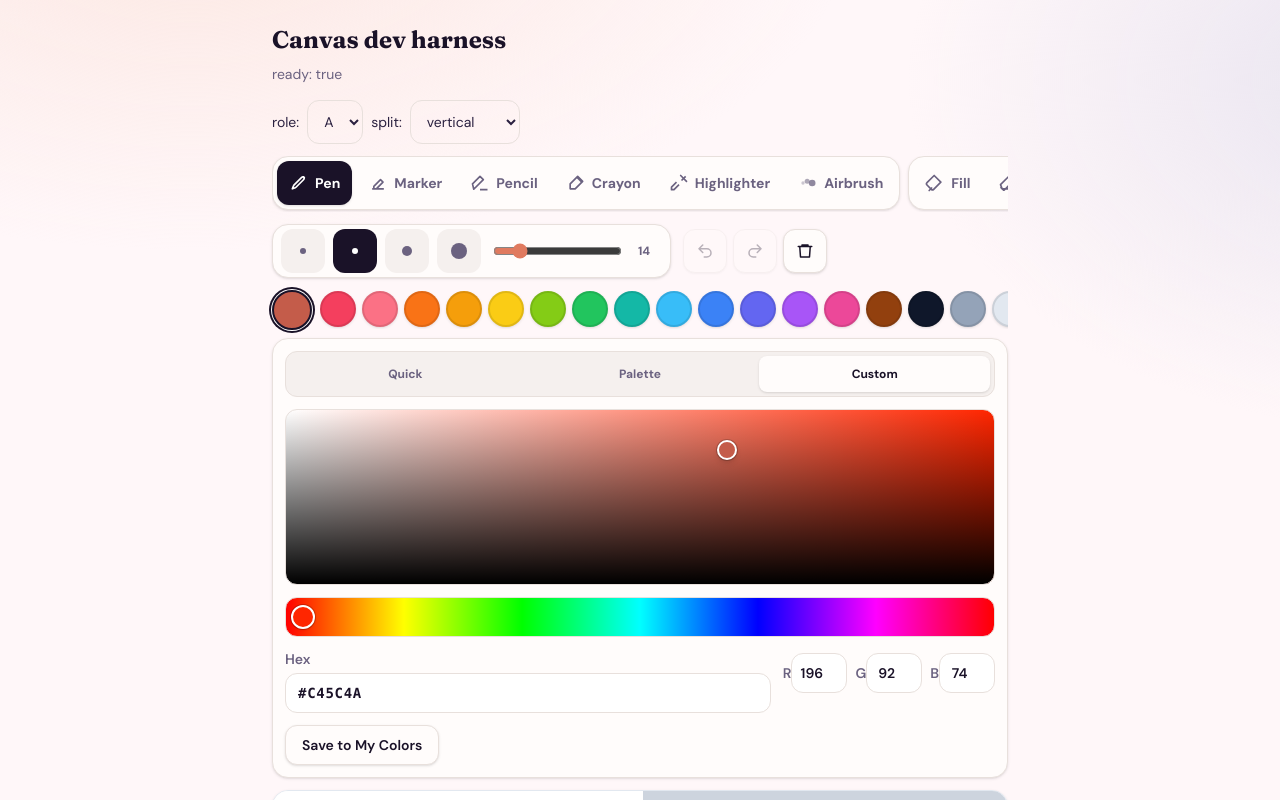
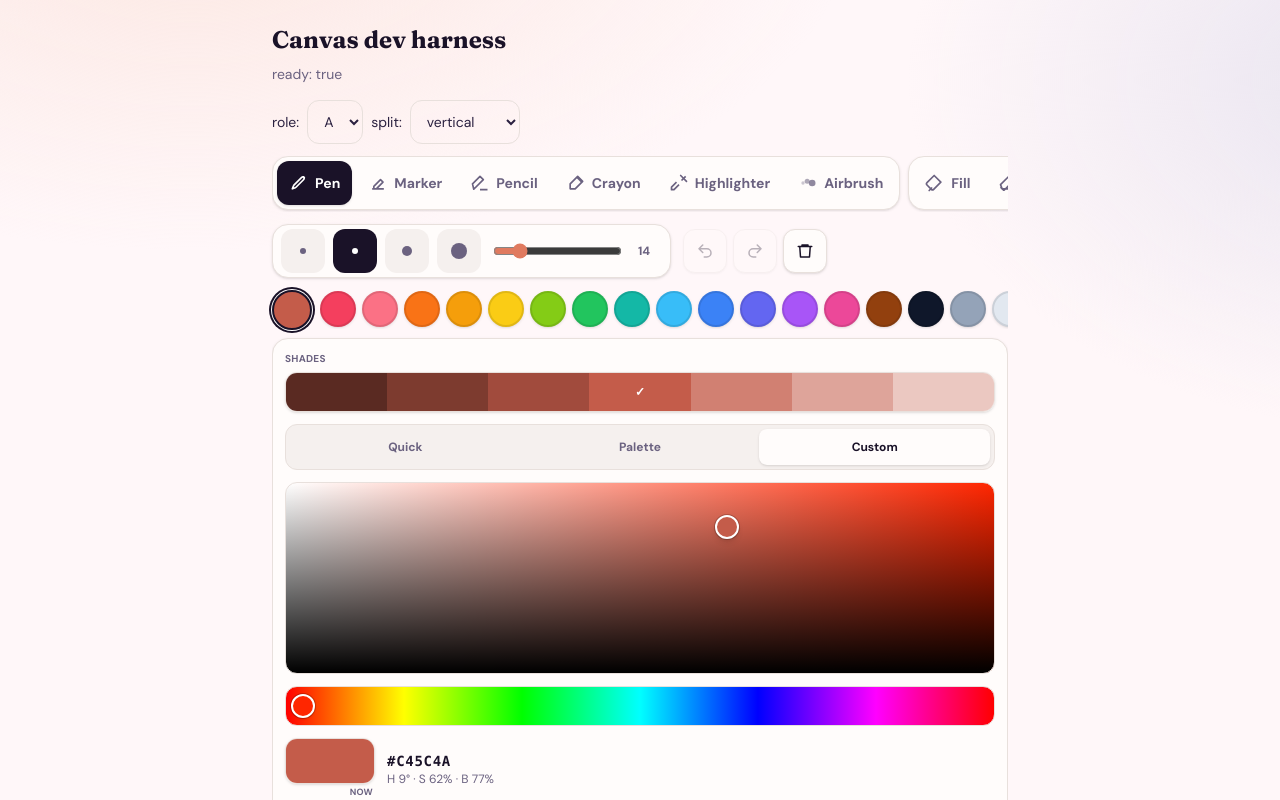
Before and after one commit to ericchen682/duos, a Next.js app: page /dev/canvas in a window 1280 px wide. Both pictures are taken after a click on the button 292 px from the left and 310 px from the top of the page. Shown: the top 800 px of the page. Built offline with nearby package versions, Linux system fonts and the light colour scheme.

Commit message:
feat: shades strip, custom-tab compare, tap-to-save slots, animated sheet

```diff
--- a/components/coloring/ColorPicker.tsx
+++ b/components/coloring/ColorPicker.tsx
@@ -2,12 +2,15 @@
 
 import { useCallback, useRef, useState } from "react";
 import {
+  contrastText,
   hexToHsv,
   hexToRgb,
   hsvToHex,
   isValidHex,
   normalizeHex,
   rgbToHex,
+  shadeRamp,
+  type HSV,
 } from "@/lib/coloring/colorUtils";
 import { QUICK_PICKS } from "@/lib/coloring/palette";
 import {
@@ -21,6 +24,7 @@ import {
   type PaletteOverrideKey,
 } from "@/lib/coloring/paletteStorage";
 import { loadRecentColors, pushRecentColor } from "@/lib/coloring/recentColors";
+import { HsvArea } from "@/components/coloring/HsvArea";
 import { SwatchEditor, type SwatchEditTarget } from "@/components/coloring/SwatchEditor";
 import { Button } from "@/components/ui/Button";
 
@@ -38,6 +42,7 @@ function SwatchButton({
   selected,
   onPick,
   onLongPress,
+  onEmptyPick,
   size = "md",
   empty = false,
   label,
@@ -46,6 +51,8 @@ function SwatchButton({
   selected: boolean;
   onPick: (c: string) => void;
   onLongPress?: () => void;
+  /** Tap handler for empty slots (e.g. save the current color into the slot). */
+  onEmptyPick?: () => void;
   size?: "sm" | "md";
   empty?: boolean;
   label?: string;
@@ -71,9 +78,9 @@ function SwatchButton({
     return (
       <button
         type="button"
-        onClick={() => onLongPress?.()}
+        onClick={() => onEmptyPick?.()}
         aria-label={label ?? "Empty color slot"}
-        className={`${dim} ${touchSafe} shrink-0 rounded-full border-2 border-dashed border-[var(--duos-border)] bg-white text-sm text-[var(--duos-ink-muted)] transition hover:border-[var(--duos-accent)]`}
+        className={`${dim} ${touchSafe} shrink-0 rounded-full border-2 border-dashed border-[var(--duos-border)] bg-white text-sm text-[var(--duos-ink-muted)] transition hover:border-[var(--duos-accent)] hover:text-[var(--duos-accent)] active:scale-95`}
       >
         +
       </button>
@@ -121,90 +128,146 @@ function SwatchButton({
           : "border-black/10"
       }`}
       style={{ backgroundColor: c }}
-    />
+    >
+      {selected && (
+        <span
+          className="pointer-events-none flex h-full w-full items-center justify-center text-[11px] font-bold"
+          style={{ color: contrastText(c) }}
+          aria-hidden
+        >
+          ✓
+        </span>
+      )}
+    </button>
+  );
+}
+
+/**
+ * Segmented darker→lighter ramp of the current base color. Anchored to the
+ * last deliberately-picked color, so tapping a shade doesn't shift the ramp
+ * out from under your finger.
+ */
+function ShadeStrip({
+  base,
+  current,
+  onPick,
+}: {
+  base: string;
+  current: string;
+  onPick: (hex: string) => void;
+}) {
+  const ramp = shadeRamp(base, 3);
+  const mid = Math.floor(ramp.length / 2);
+
+  return (
+    <div>
+      <p className="mb-1.5 text-[10px] font-bold uppercase tracking-wide text-[var(--duos-ink-muted)]">
+        Shades
+      </p>
+      <div
+        className="flex h-10 w-full overflow-hidden rounded-xl border border-[var(--duos-border)] shadow-sm"
+        role="group"
+        aria-label="Shades and tints of the current color"
+      >
+        {ramp.map((c, i) => {
+          const selected = c.toLowerCase() === current.toLowerCase();
+          const label =
+            i === mid
+              ? `Base color ${c}`
+              : i < mid
+                ? `Darker shade ${mid - i}`
+                : `Lighter tint ${i - mid}`;
+          return (
+            <button
+              key={`${c}-${i}`}
+              type="button"
+              onClick={() => onPick(c)}
+              aria-label={label}
+              aria-pressed={selected}
+              title={c}
+              className="flex min-w-0 flex-1 touch-manipulation select-none items-center justify-center transition active:brightness-110"
+              style={{ backgroundColor: c }}
+            >
+              {selected && (
+                <span
+                  className="pointer-events-none text-xs font-bold"
+                  style={{ color: contrastText(c) }}
+                  aria-hidden
+                >
+                  ✓
+                </span>
+              )}
+            </button>
+          );
+        })}
+      </div>
+    </div>
   );
 }
 
 function CustomPickerPanel({
   color,
+  baseline,
   hsv,
   hexInput,
   rgb,
-  svRef,
-  hueRef,
-  onSvDown,
-  onSvMove,
-  onSvUp,
-  onHueDown,
-  onHueMove,
-  onHueUp,
+  onHsvChange,
+  onHsvCommit,
+  onRevert,
   setHexInput,
   applyColor,
   onSavePersonal,
 }: {
   color: string;
-  hsv: { h: number; s: number; v: number };
+  baseline: string;
+  hsv: HSV;
   hexInput: string;
   rgb: { r: number; g: number; b: number };
-  svRef: React.RefObject<HTMLDivElement | null>;
-  hueRef: React.RefObject<HTMLDivElement | null>;
-  onSvDown: (e: React.PointerEvent) => void;
-  onSvMove: (e: React.PointerEvent) => void;
-  onSvUp: () => void;
-  onHueDown: (e: React.PointerEvent) => void;
-  onHueMove: (e: React.PointerEvent) => void;
-  onHueUp: () => void;
+  onHsvChange: (next: HSV) => void;
+  onHsvCommit: () => void;
+  onRevert: () => void;
   setHexInput: (v: string) => void;
   applyColor: (hex: string) => void;
   onSavePersonal: (hex: string) => void;
 }) {
-  const hueBg = `hsl(${hsv.h} 100% 50%)`;
-  const svBg = `linear-gradient(to top, #000, transparent), linear-gradient(to right, #fff, ${hueBg})`;
+  const unchanged = baseline.toLowerCase() === color.toLowerCase();
 
   return (
     <div className="space-y-3">
-      <div
-        ref={svRef}
-        role="application"
-        aria-label="Saturation and brightness"
-        className="no-touch-scroll relative h-36 w-full cursor-crosshair overflow-hidden rounded-xl border border-[var(--duos-border)] sm:h-44"
-        style={{ background: svBg }}
-        onPointerDown={onSvDown}
-        onPointerMove={onSvMove}
-        onPointerUp={onSvUp}
-        onPointerCancel={onSvUp}
-      >
-        <span
-          className="pointer-events-none absolute h-5 w-5 -translate-x-1/2 -translate-y-1/2 rounded-full border-2 border-white shadow-md ring-1 ring-black/20"
-          style={{
-            left: `${hsv.s * 100}%`,
-            top: `${(1 - hsv.v) * 100}%`,
-            backgroundColor: color,
-          }}
+      <HsvArea
+        hsv={hsv}
+        onChange={onHsvChange}
+        onCommit={onHsvCommit}
+        svHeightClassName="h-40 sm:h-48"
       />
+
+      <div className="flex items-center gap-3">
+        <div className="shrink-0">
+          <div className="flex overflow-hidden rounded-xl border border-[var(--duos-border)] shadow-sm">
+            <button
+              type="button"
+              onClick={onRevert}
+              disabled={unchanged}
+              aria-label={`Go back to previous color ${baseline}`}
+              title="Tap to go back to the previous color"
+              className="h-11 w-11 touch-manipulation select-none transition enabled:cursor-pointer enabled:active:brightness-90"
+              style={{ backgroundColor: baseline }}
+            />
+            <div className="h-11 w-11" style={{ backgroundColor: color }} aria-hidden />
           </div>
-
-      <div
-        ref={hueRef}
-        role="slider"
-        aria-label="Hue"
-        aria-valuemin={0}
-        aria-valuemax={360}
-        aria-valuenow={Math.round(hsv.h)}
-        className="no-touch-scroll relative h-10 w-full cursor-pointer overflow-hidden rounded-xl border border-[var(--duos-border)]"
-        style={{
-          background:
-            "linear-gradient(to right, #f00, #ff0, #0f0, #0ff, #00f, #f0f, #f00)",
-        }}
-        onPointerDown={onHueDown}
-        onPointerMove={onHueMove}
-        onPointerUp={onHueUp}
-        onPointerCancel={onHueUp}
-      >
-        <span
-          className="pointer-events-none absolute top-1/2 h-6 w-6 -translate-x-1/2 -translate-y-1/2 rounded-full border-2 border-white shadow ring-1 ring-black/20"
-          style={{ left: `${(hsv.h / 360) * 100}%`, backgroundColor: hueBg }}
-        />
+          <div className="mt-0.5 flex justify-between px-0.5 text-[9px] font-bold uppercase tracking-wide text-[var(--duos-ink-muted)]">
+            <span>{unchanged ? "" : "Was"}</span>
+            <span>Now</span>
+          </div>
+        </div>
+        <div className="min-w-0 flex-1">
+          <p className="font-mono text-sm font-semibold uppercase tracking-wider text-[var(--duos-ink)]">
+            {color}
+          </p>
+          <p className="text-xs text-[var(--duos-ink-muted)]">
+            H {Math.round(hsv.h)}° · S {Math.round(hsv.s * 100)}% · B {Math.round(hsv.v * 100)}%
+          </p>
+        </div>
       </div>
 
       <div className="grid gap-3 sm:grid-cols-[1fr_auto]">
@@ -252,7 +315,12 @@ function CustomPickerPanel({
         </div>
       </div>
 
-      <Button size="sm" variant="secondary" onClick={() => onSavePersonal(color)}>
+      <Button size="sm" variant="secondary" fullWidth onClick={() => onSavePersonal(color)}>
+        <span
+          className="h-4 w-4 rounded-full border border-black/10"
+          style={{ backgroundColor: color }}
+          aria-hidden
+        />
         Save to My Colors
       </Button>
     </div>
@@ -298,6 +366,16 @@ function TabBar({
   );
 }
 
+function dedupeHex(colors: string[]): string[] {
+  const seen = new Set<string>();
+  return colors.filter((c) => {
+    const key = c.toLowerCase();
+    if (seen.has(key)) return false;
+    seen.add(key);
+    return true;
+  });
+}
+
 export function ColorPicker({ color, onChange, layout = "full" }: ColorPickerProps) {
   const isCompact = layout === "compact";
 
@@ -311,34 +389,40 @@ export function ColorPicker({ color, onChange, layout = "full" }: ColorPickerPro
   );
   const [sheetOpen, setSheetOpen] = useState(!isCompact);
   const [tab, setTab] = useState<PickerTab>("quick");
+  // Anchor for the shades strip: the last deliberately-picked color. Tapping a
+  // shade doesn't move it, so the ramp stays stable while you shade.
+  const [shadeBase, setShadeBase] = useState(() => normalizeHex(color));
+  // "Was" chip in the custom tab: the color when the custom tab was opened.
+  const [customBaseline, setCustomBaseline] = useState(() => normalizeHex(color));
   const [editTarget, setEditTarget] = useState<SwatchEditTarget | null>(null);
   const [editorOpen, setEditorOpen] = useState(false);
   const [editorColor, setEditorColor] = useState(color);
 
-  const svRef = useRef<HTMLDivElement>(null);
-  const hueRef = useRef<HTMLDivElement>(null);
-  const draggingSv = useRef(false);
-  const draggingHue = useRef(false);
-  // Mirrors of hsv/color state so pointermove handlers never read a stale
+  // Mirror of the current color so gesture-end commits never read a stale
   // closure (moves can outpace renders on 120Hz touch screens).
-  const hsvRef = useRef(hexToHsv(color));
   const colorRef = useRef(normalizeHex(color));
 
   const paletteGroups = getEffectivePaletteGroups(overrides);
   const personalColors = filledPersonalColors(personalSlots);
 
   const applyColor = useCallback(
-    (hex: string, trackRecent = true) => {
+    (hex: string, opts?: { rebase?: boolean }) => {
       const normalized = normalizeHex(hex);
       colorRef.current = normalized;
-      hsvRef.current = hexToHsv(normalized);
       onChange(normalized);
       setHexInput(normalized);
-      setHsv(hsvRef.current);
+      setHsv(hexToHsv(normalized));
       setRgb(hexToRgb(normalized));
-      if (trackRecent) setRecents(pushRecentColor(normalized));
+      setRecents(pushRecentColor(normalized));
+      if (opts?.rebase !== false) setShadeBase(normalized);
     },
     [onChange]
+  );
+
+  /** Pick a shade of the current base without re-anchoring the shade strip. */
+  const applyShade = useCallback(
+    (hex: string) => applyColor(hex, { rebase: false }),
+    [applyColor]
   );
 
   const handleSavePersonal = useCallback((hex: string) => {
@@ -361,15 +445,12 @@ export function ColorPicker({ color, onChange, layout = "full" }: ColorPickerPro
     setEditorOpen(true);
   }, []);
 
-  // HSV is the source of truth while dragging the custom picker: converting
-  // back through 8-bit hex loses hue/saturation near black and white, which
-  // made the hue drift (or snap to red) mid-drag. Recents are committed once
-  // per gesture on pointer-up instead of on every move, so we don't hammer
-  // localStorage at touch-move frequency.
+  // HSV stays the source of truth during custom-picker drags (HsvArea keeps a
+  // gesture-local mirror); recents are committed once per gesture on
+  // pointer-up so we don't hammer localStorage at touch-move frequency.
   const updateFromHsv = useCallback(
-    (next: { h: number; s: number; v: number }) => {
+    (next: HSV) => {
       const normalized = normalizeHex(hsvToHex(next));
-      hsvRef.current = next;
       colorRef.current = normalized;
       setHsv(next);
       onChange(normalized);
@@ -381,65 +462,22 @@ export function ColorPicker({ color, onChange, layout = "full" }: ColorPickerPro
 
   const commitRecent = useCallback(() => {
     setRecents(pushRecentColor(colorRef.current));
+    setShadeBase(colorRef.current);
   }, []);
 
-  const pickSv = (clientX: number, clientY: number) => {
-    const el = svRef.current;
-    if (!el) return;
-    const rect = el.getBoundingClientRect();
-    const s = Math.max(0, Math.min(1, (clientX - rect.left) / rect.width));
-    const v = Math.max(0, Math.min(1, 1 - (clientY - rect.top) / rect.height));
-    updateFromHsv({ ...hsvRef.current, s, v });
-  };
+  const handleTabChange = useCallback(
+    (t: PickerTab) => {
+      if (t === "custom" && tab !== "custom") setCustomBaseline(colorRef.current);
+      setTab(t);
+    },
+    [tab]
+  );
 
-  const pickHue = (clientX: number) => {
-    const el = hueRef.current;
-    if (!el) return;
-    const rect = el.getBoundingClientRect();
-    const h = Math.max(0, Math.min(360, ((clientX - rect.left) / rect.width) * 360));
-    updateFromHsv({ ...hsvRef.current, h });
-  };
-
-  const onSvDown = (e: React.PointerEvent) => {
-    e.preventDefault();
-    e.currentTarget.setPointerCapture?.(e.pointerId);
-    draggingSv.current = true;
-    pickSv(e.clientX, e.clientY);
-  };
-  const onSvMove = (e: React.PointerEvent) => {
-    if (!draggingSv.current) return;
-    e.preventDefault();
-    pickSv(e.clientX, e.clientY);
-  };
-  const onSvUp = () => {
-    if (!draggingSv.current) return;
-    draggingSv.current = false;
-    commitRecent();
-  };
-
-  const onHueDown = (e: React.PointerEvent) => {
-    e.preventDefault();
-    e.currentTarget.setPointerCapture?.(e.pointerId);
-    draggingHue.current = true;
-    pickHue(e.clientX);
-  };
-  const onHueMove = (e: React.PointerEvent) => {
-    if (!draggingHue.current) return;
-    e.preventDefault();
-    pickHue(e.clientX);
-  };
-  const onHueUp = () => {
-    if (!draggingHue.current) return;
-    draggingHue.current = false;
-    commitRecent();
-  };
-
-  const collapsedSwatches = [
+  const collapsedSwatches = dedupeHex([
+    ...recents.slice(0, 5),
     ...personalColors,
-    ...QUICK_PICKS.filter(
-      (c) => !personalColors.some((p) => p.toLowerCase() === c.toLowerCase())
-    ),
-  ];
+    ...QUICK_PICKS,
+  ]);
 
   const quickTab = (
     <div className="space-y-3">
@@ -455,6 +493,7 @@ export function ColorPicker({ color, onChange, layout = "full" }: ColorPickerPro
               empty={slot === null}
               selected={slot !== null && slot.toLowerCase() === color.toLowerCase()}
               onPick={applyColor}
+              onEmptyPick={() => setPersonalSlots(setPersonalSlot(i, colorRef.current))}
               onLongPress={() =>
                 openEditor(slot ?? color, {
                   kind: "preset",
@@ -464,10 +503,13 @@ export function ColorPicker({ color, onChange, layout = "full" }: ColorPickerPro
                 })
               }
               size="sm"
-              label={slot ? `My color ${i + 1}` : `Add my color slot ${i + 1}`}
+              label={slot ? `My color ${i + 1}` : `Save current color to slot ${i + 1}`}
             />
           ))}
         </div>
+        <p className="mt-1.5 text-[10px] text-[var(--duos-ink-muted)]">
+          Tap + to save the current color · long-press a swatch to edit
+        </p>
       </div>
 
       <div>
@@ -545,17 +587,13 @@ export function ColorPicker({ color, onChange, layout = "full" }: ColorPickerPro
   const customPanel = (
     <CustomPickerPanel
       color={color}
+      baseline={customBaseline}
       hsv={hsv}
       hexInput={hexInput}
       rgb={rgb}
-      svRef={svRef}
-      hueRef={hueRef}
-      onSvDown={onSvDown}
-      onSvMove={onSvMove}
-      onSvUp={onSvUp}
-      onHueDown={onHueDown}
-      onHueMove={onHueMove}
-      onHueUp={onHueUp}
+      onHsvChange={updateFromHsv}
+      onHsvCommit={commitRecent}
+      onRevert={() => applyColor(customBaseline)}
       setHexInput={setHexInput}
       applyColor={applyColor}
       onSavePersonal={handleSavePersonal}
@@ -563,11 +601,12 @@ export function ColorPicker({ color, onChange, layout = "full" }: ColorPickerPro
   );
 
   return (
-    <div className="space-y-2" data-testid="color-picker">
+    <div data-testid="color-picker">
       <div className="flex items-center gap-2">
         <button
           type="button"
           onClick={() => {
+            if (!sheetOpen || tab !== "custom") setCustomBaseline(colorRef.current);
             setSheetOpen(true);
             setTab("custom");
           }}
@@ -605,16 +644,27 @@ export function ColorPicker({ color, onChange, layout = "full" }: ColorPickerPro
         )}
       </div>
 
-      {sheetOpen && (
-        <div className="animate-pop-in space-y-3 rounded-[var(--radius-panel)] border border-[var(--duos-border)] bg-[var(--duos-surface)] p-3 shadow-sm">
-          <TabBar tab={tab} onTabChange={setTab} />
+      <div
+        className={`grid transition-[grid-template-rows,opacity] duration-300 ease-[cubic-bezier(0.2,0.8,0.2,1)] ${
+          sheetOpen ? "[grid-template-rows:1fr] opacity-100" : "[grid-template-rows:0fr] opacity-0"
+        }`}
+        inert={!sheetOpen}
+      >
+        <div className="min-h-0 overflow-hidden">
+          <div className="pt-2">
+            <div className="space-y-3 rounded-[var(--radius-panel)] border border-[var(--duos-border)] bg-[var(--duos-surface)] p-3 shadow-sm">
+              <ShadeStrip base={shadeBase} current={color} onPick={applyShade} />
+              <TabBar tab={tab} onTabChange={handleTabChange} />
               {tab === "quick" && quickTab}
               {tab === "palette" && paletteTab}
               {tab === "custom" && customPanel}
             </div>
-      )}
+          </div>
+        </div>
+      </div>
 
       {editorOpen && (
+        <div className="mt-2">
           <SwatchEditor
             initialColor={editorColor}
             target={
@@ -655,6 +705,7 @@ export function ColorPicker({ color, onChange, layout = "full" }: ColorPickerPro
               setEditTarget(null);
             }}
           />
+        </div>
       )}
     </div>
   );
```
Lines whose indentation alone changed are shown as unchanged.
